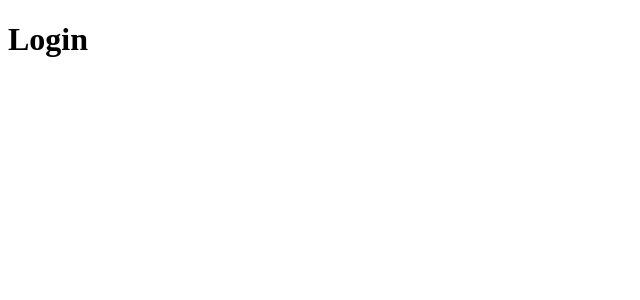
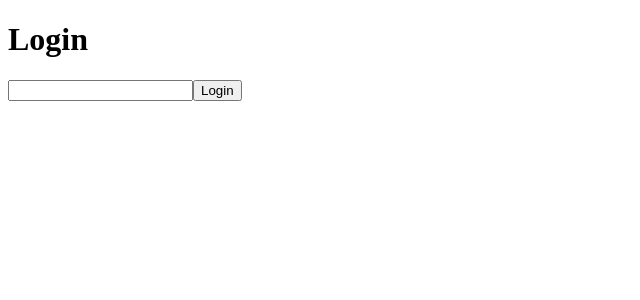
Before and after one commit to ProjectZZP/zzpAngularFrontEnd, an Angular app: page /login in a window 1280 px wide. Shown: the top 300 px of the page, without its empty margins (0-640 px from the left). Built offline with nearby package versions, Linux system fonts and the light colour scheme.

Commit message:
Login logout example working with routing

```diff
--- a/src/app/app.component.ts
+++ b/src/app/app.component.ts
@@ -1,6 +1,6 @@
 import {Component, OnInit} from '@angular/core';
-import {ActivatedRoute, Router} from '@angular/router';
-import {AuthenticationService} from "./authentication/authentication-service/authentication.service";
+import {Router} from '@angular/router';
+import {AuthenticationInterface, AuthenticationService} from "./authentication/index";
 
 @Component({
   selector: 'app-root',
@@ -10,9 +10,15 @@ import {AuthenticationService} from "./authentication/authentication-service/aut
 export class AppComponent implements OnInit {
 
   constructor(private authentication: AuthenticationService,
-              private router: Router,
-              private route: ActivatedRoute) {
+              private router: Router) {
 
+    this.authentication
+        .onStatus
+        .subscribe((status: AuthenticationInterface) => {
+          if (!status.isLoggedIn) {
+            this.router.navigateByUrl('/login');
+          }
+        });
   }
 
   ngOnInit(): void {
--- a/src/app/authentication/authentication-service/authentication.service.ts
+++ b/src/app/authentication/authentication-service/authentication.service.ts
@@ -12,9 +12,16 @@ export class AuthenticationService implements AuthenticationInterface {
     this.status = new BehaviorSubject<AuthenticationInterface>(new AuthenticationStatus(null, false));
   }
 
-  public login(username: string) {
+  public login(username: string): Observable<AuthenticationInterface> {
     // for now:
-    this.status.next(new AuthenticationStatus(username, true));
+    setTimeout(() => this.status.next(new AuthenticationStatus(username, true)), 1);
+
+    return this.status.asObservable();
+  }
+
+  public logout(): void {
+    // for now:
+    this.status.next(new AuthenticationStatus(null, false));
   }
 
   get onStatus(): Observable<AuthenticationInterface> {
--- a/src/app/component/home/home.component.html
+++ b/src/app/component/home/home.component.html
@@ -1 +1,3 @@
 <h1>Home</h1>
+<p>You are logged in as: {{authentication.username}}</p>
+<a href="#" (click)="logout()">logout</a>
--- a/src/app/component/home/home.component.ts
+++ b/src/app/component/home/home.component.ts
@@ -1,4 +1,5 @@
 import { Component } from '@angular/core';
+import {AuthenticationService} from '../../authentication/index';
 
 @Component({
     selector: 'app-home',
@@ -6,5 +7,13 @@ import { Component } from '@angular/core';
     styleUrls: ['./home.component.css']
 })
 export class HomeComponent {
-    title = 'app works!';
+
+    constructor(public authentication: AuthenticationService) {
+    }
+
+    logout(): boolean {
+        console.log('logout');
+        this.authentication.logout();
+        return false;
+    }
 }
--- a/src/app/component/login/login.component.html
+++ b/src/app/component/login/login.component.html
@@ -1 +1,5 @@
 <h1>Login</h1>
+<form>
+    <input [formControl]="username" />
+    <button (click)="login()">Login</button>
+</form>
--- a/src/app/component/login/login.component.ts
+++ b/src/app/component/login/login.component.ts
@@ -1,5 +1,7 @@
 import { Component } from '@angular/core';
-import {AuthenticationService} from '../../authentication/authentication-service/authentication.service';
+import {FormControl} from '@angular/forms';
+import {Router} from '@angular/router';
+import {AuthenticationInterface, AuthenticationService} from '../../authentication/index';
 
 @Component({
     selector: 'app-login',
@@ -7,5 +9,21 @@ import {AuthenticationService} from '../../authentication/authentication-service
     styleUrls: ['./login.component.css']
 })
 export class LoginComponent {
-    constructor(private authentication: AuthenticationService) {}
+    username: FormControl;
+
+    constructor(private authentication: AuthenticationService,
+                private router: Router) {
+        this.username = new FormControl();
+    }
+
+    login(): boolean {
+        this.authentication
+            .login(this.username.value)
+            .subscribe((status: AuthenticationInterface) => {
+                if (status.isLoggedIn) {
+                    this.router.navigateByUrl('/');
+                }
+            });
+        return false;
+    }
 }
```
